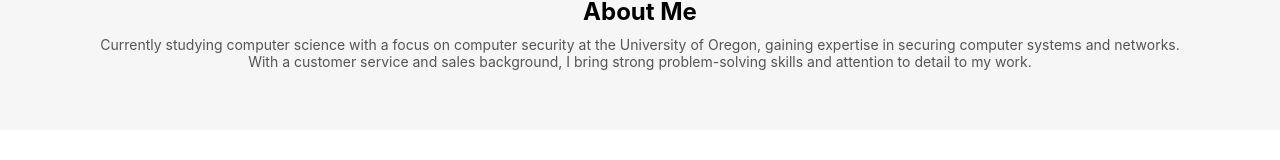
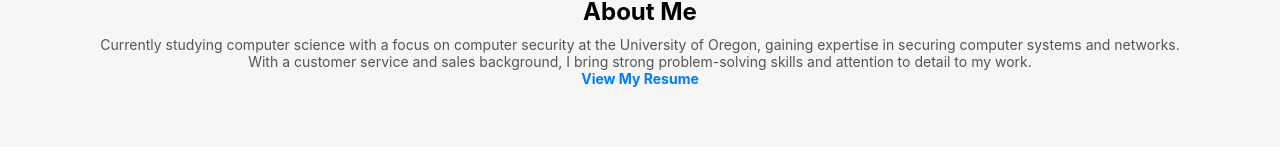
Before and after one commit to JulianAlbert12/Portfolio, a React (Create React App) app: page / in a window 1280 px wide. Shown: the part 353-513 px from the top of the page. Built offline with nearby package versions, Linux system fonts and the light colour scheme.

Commit message:
depolyed website

```diff
--- a/package.json
+++ b/package.json
@@ -1,4 +1,5 @@
 {
+  "homepage": "http://JulianAlbert12.github.io/Portfolio",
   "name": "my-resume",
   "version": "0.1.0",
   "private": true,
@@ -14,6 +15,8 @@
   },
   "scripts": {
     "start": "react-scripts start",
+    "predeploy": "npm run build",
+    "deploy": "gh-pages -d build",
     "build": "react-scripts build",
     "test": "react-scripts test",
     "eject": "react-scripts eject"
@@ -35,5 +38,8 @@
       "last 1 firefox version",
       "last 1 safari version"
     ]
+  },
+  "devDependencies": {
+    "gh-pages": "^6.1.1"
   }
 }
--- a/src/components/About.css
+++ b/src/components/About.css
@@ -17,3 +17,13 @@
     margin: 0 70px; /* Add margin for spacing */
     color: #555;
   }
+
+  .about a {
+    color: #007bff;
+    text-decoration: none;
+    font-weight: bold;
+  }
+
+  .about a:hover {
+    text-decoration: underline;
+  }
--- a/src/components/About.js
+++ b/src/components/About.js
@@ -11,6 +11,9 @@ const About = () => {
       <p>
         With a customer service and sales background, I bring strong problem-solving skills and attention to detail to my work.
       </p>
+      <p>
+        <a href="path/to/your/resume.pdf" target="_blank" rel="noopener noreferrer">View My Resume</a>
+      </p>
     </section>
   );
 };
```
Also changed, not shown: 1 other file (tests, documents, lock files or other folders).
